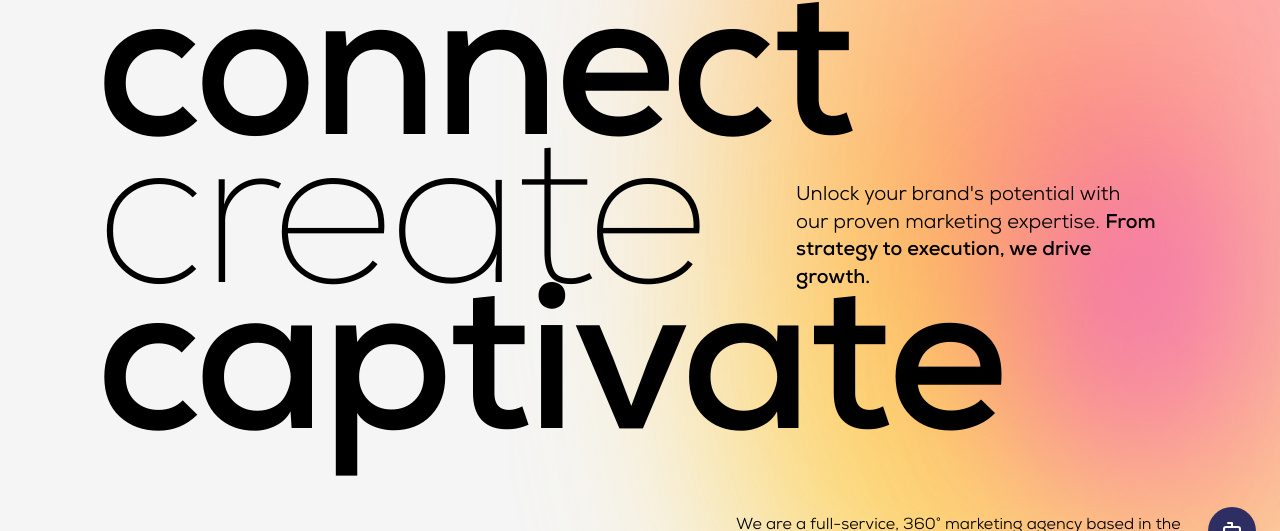
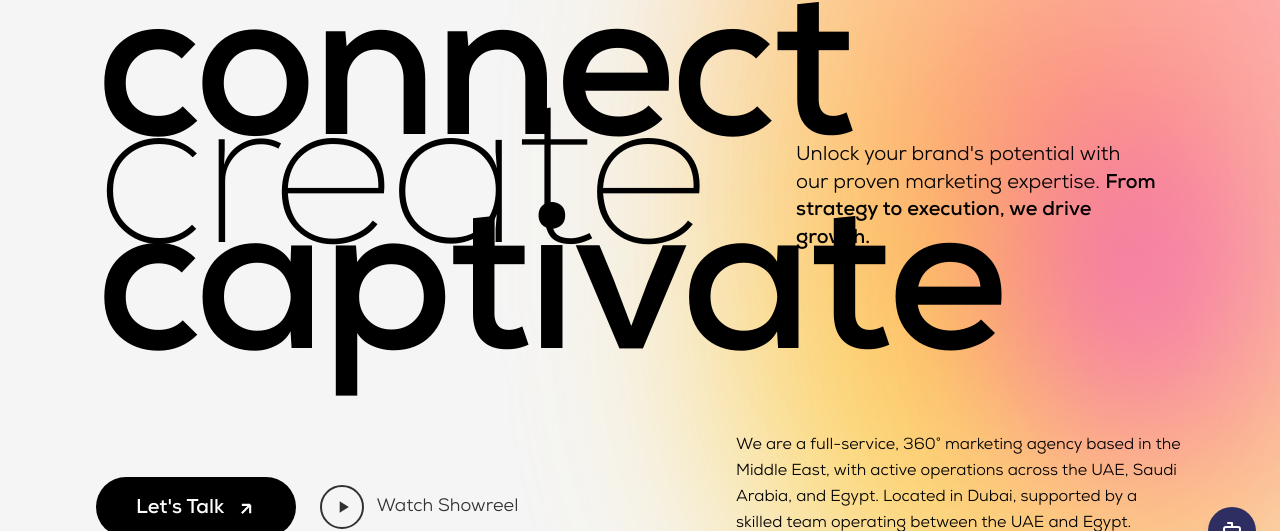
Before and after one commit to kaskhan391093-jpg/widewings-website, a Next.js app: page / in a window 1280 px wide. Shown: the part 161-692 px from the top of the page. Built offline with nearby package versions, Linux system fonts and the light colour scheme; no server answers.

Commit message:
Tighten spacing between connect/create/captivate

```diff
--- a/src/components/Home/HeroAnimations.tsx
+++ b/src/components/Home/HeroAnimations.tsx
@@ -24,7 +24,7 @@ export default function HeroAnimations({ onCtaClick }: HeroAnimationsProps) {
                     </motion.h1>
 
                     {/* create + side text */}
-                    <div className="relative -mt-4 md:-mt-6 lg:-mt-8 xl:-mt-10 2xl:-mt-14">
+                    <div className="relative -mt-8 md:-mt-12 lg:-mt-16 xl:-mt-20 2xl:-mt-28">
                         <motion.h1
                             initial={{ opacity: 0, y: 40 }}
                             animate={{ opacity: 1, y: 0 }}
@@ -46,7 +46,7 @@ export default function HeroAnimations({ onCtaClick }: HeroAnimationsProps) {
                     </div>
 
                     {/* captivate */}
-                    <div className="relative -mt-4 md:-mt-6 lg:-mt-8 xl:-mt-10 2xl:-mt-14">
+                    <div className="relative -mt-8 md:-mt-12 lg:-mt-16 xl:-mt-20 2xl:-mt-28">
                         <motion.h1
                             initial={{ opacity: 0, y: 40 }}
                             animate={{ opacity: 1, y: 0 }}
```
